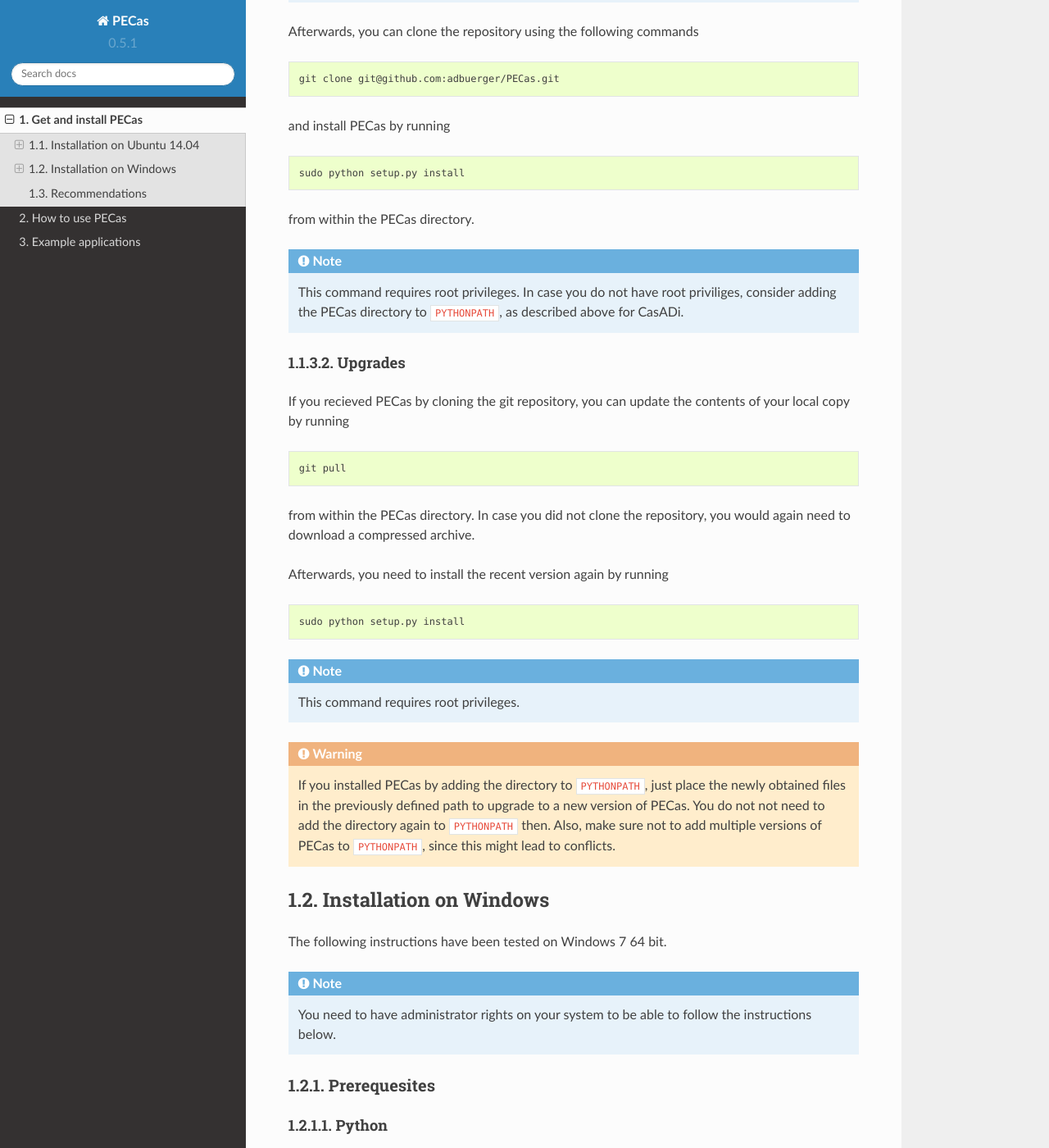
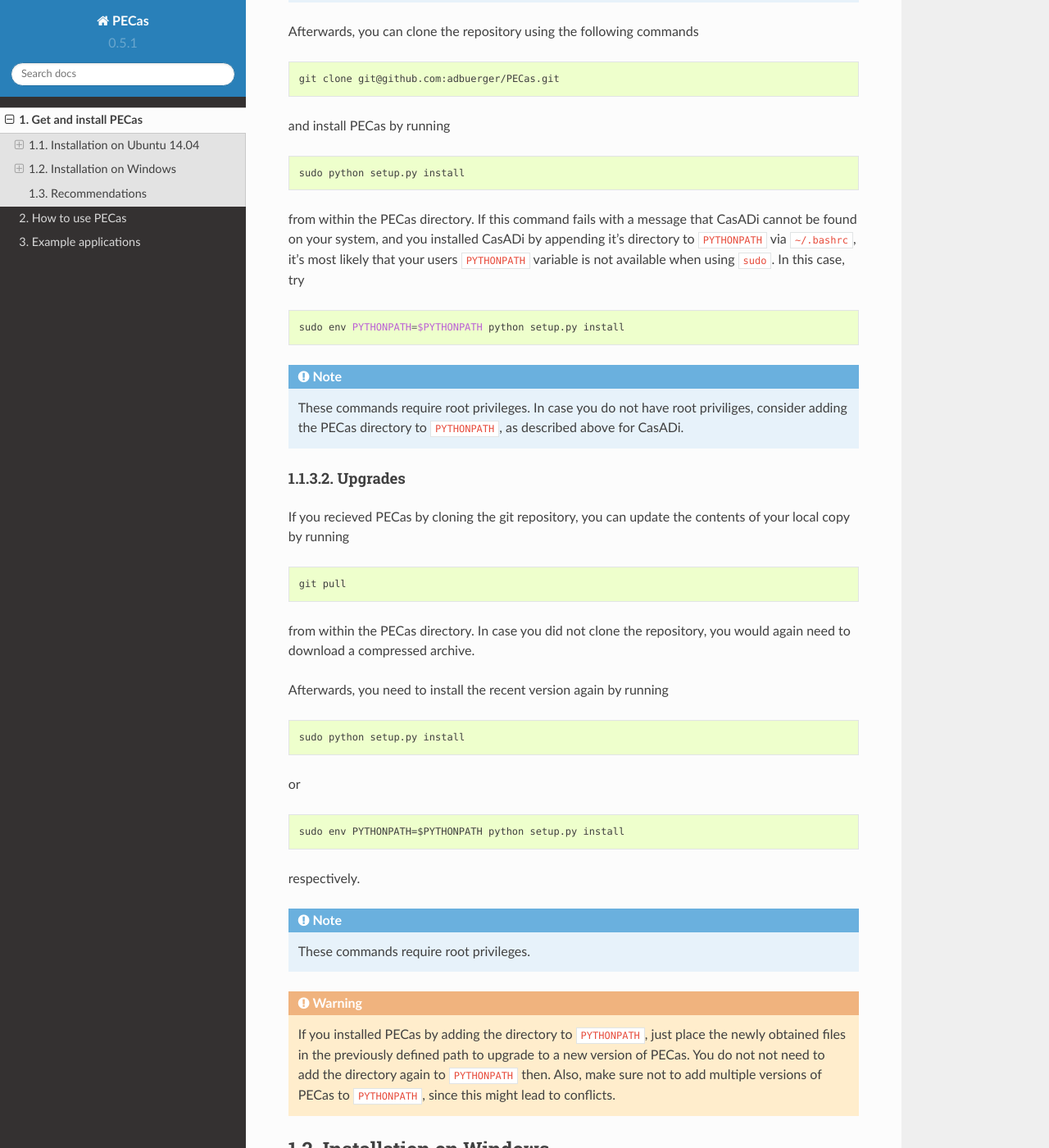
Before and after one commit to vishalbelsare/PECas, a Sphinx documentation site: the page built from doc/install.rst, in a window 1280 px wide and 1400 px high, scrolled down 3380 px. Shown: the whole window at 82% size. Built offline with Sphinx 7.4.7 and the Read the Docs theme 2.0.0, drawn with Linux system fonts in a browser that asks for light colours.

Commit message:
point out to sudo env problems within docs

```diff
--- a/doc/install.rst
+++ b/doc/install.rst
@@ -158,9 +158,13 @@
 
     sudo python setup.py install
 
-from within the PECas directory.
+from within the PECas directory. If this command fails with a message that CasADi cannot be found on your system, and you installed CasADi by appending it's directory to :code:`PYTHONPATH` via :code:`~/.bashrc`, it's most likely that your users :code:`PYTHONPATH` variable is not available when using :code:`sudo`. In this case, try
 
-.. note:: This command requires root privileges. In case you do not have root priviliges, consider adding the PECas directory to :code:`PYTHONPATH`, as described above for CasADi.
+.. code:: bash
+
+    sudo env PYTHONPATH=$PYTHONPATH python setup.py install
+
+.. note:: These commands require root privileges. In case you do not have root priviliges, consider adding the PECas directory to :code:`PYTHONPATH`, as described above for CasADi.
 
 Upgrades
 ^^^^^^^^
@@ -179,7 +183,15 @@
 
     sudo python setup.py install
 
-.. note:: This command requires root privileges.
+or
+
+.. code::
+
+    sudo env PYTHONPATH=$PYTHONPATH python setup.py install
+
+respectively.
+
+.. note:: These commands require root privileges.
 
 .. warning:: If you installed PECas by adding the directory to :code:`PYTHONPATH`, just place the newly obtained files in the previously defined path to upgrade to a new version of PECas. You do not not need to add the directory again to :code:`PYTHONPATH` then. Also, make sure not to add multiple versions of PECas to :code:`PYTHONPATH`, since this might lead to conflicts.
 
```
